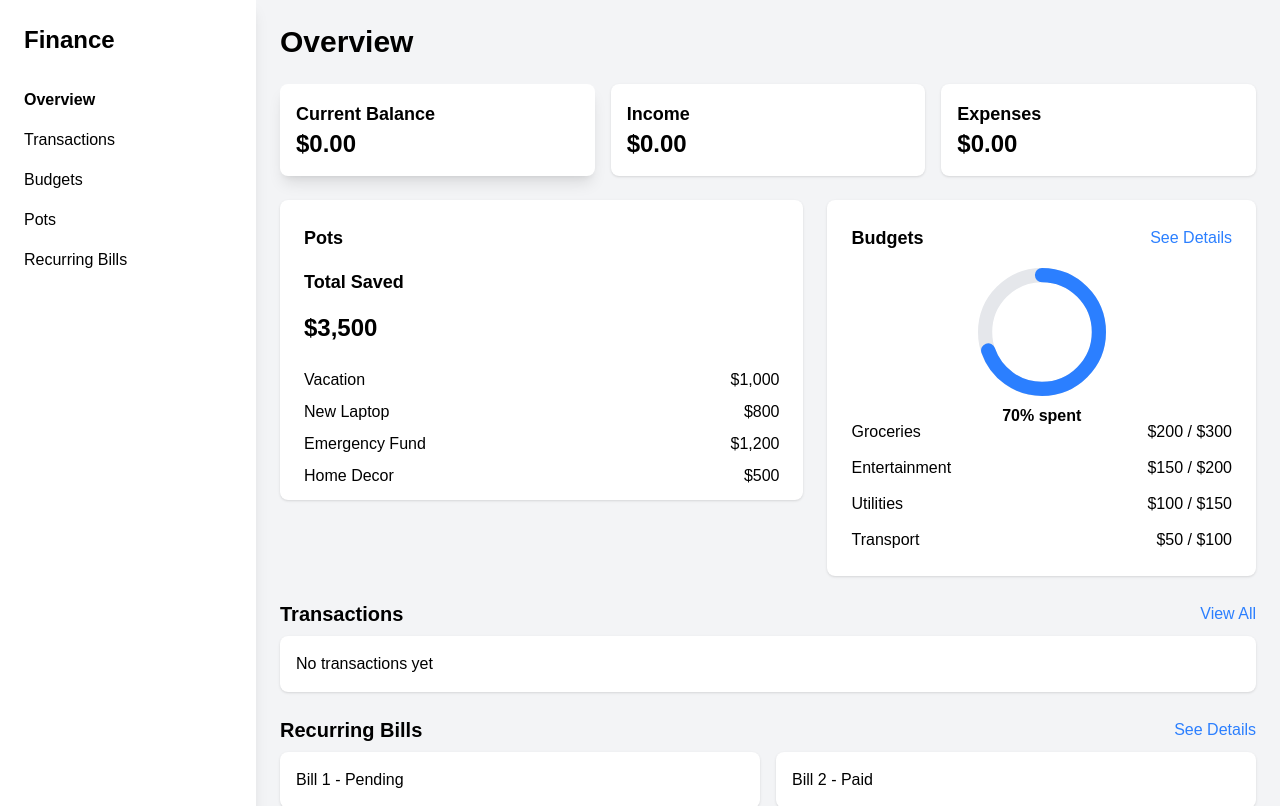
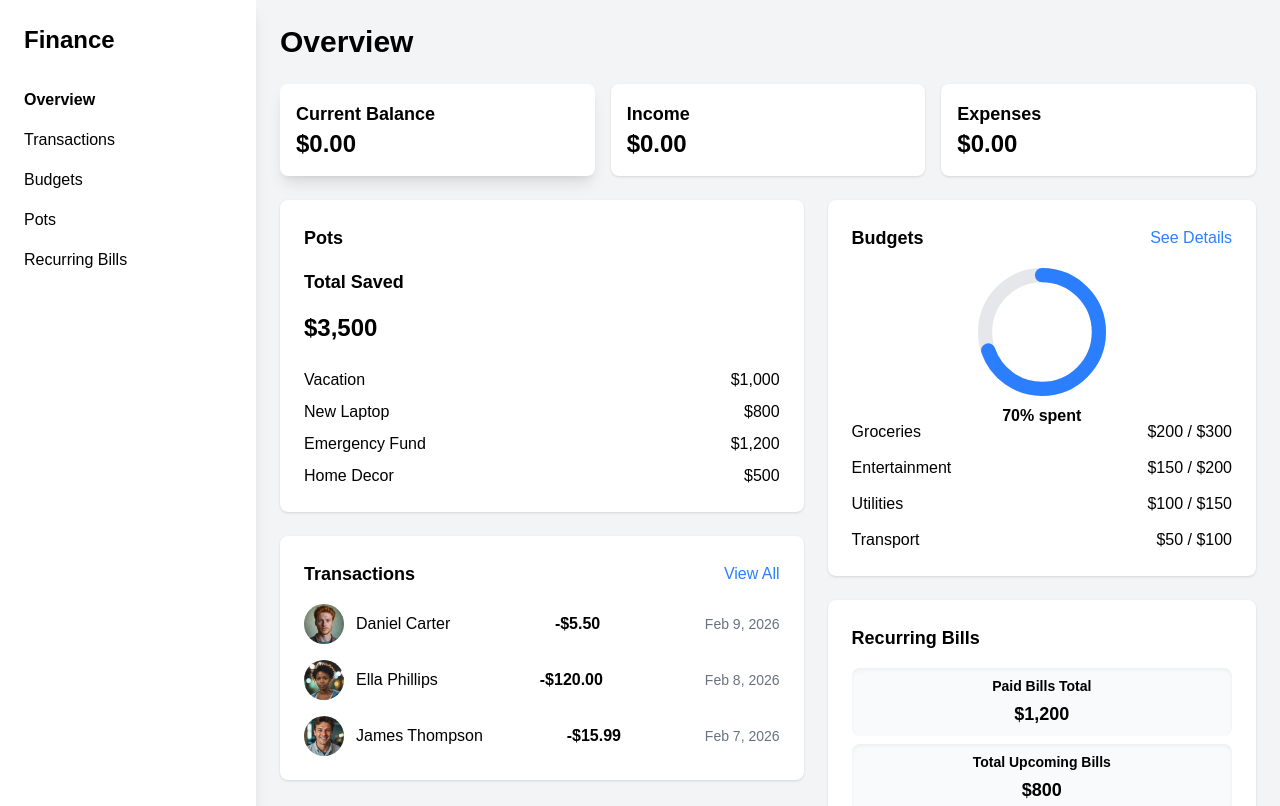
Before and after one commit to Jackspence6/finance-tracker-nextjs, a Next.js app: page / in a window 1280 px wide. Shown: the top 806 px of the page. Built offline with nearby package versions, Linux system fonts and the light colour scheme.

Commit message:
Adds Recurring bills.

```diff
--- a/src/app/page.tsx
+++ b/src/app/page.tsx
@@ -1,3 +1,5 @@
+import Image from "next/image";
+
 export default function OverviewPage() {
   return (
     <div className="min-h-screen flex bg-gray-100">
@@ -34,10 +36,11 @@ export default function OverviewPage() {
           </div>
         </section>
 
-        {/* Pots & Budgets */}
         <section className="mb-6 flex gap-6 items-start">
+          {/* Left column: Pots & Transactions */}
+          <div className="w-[55%] flex flex-col gap-6">
             {/* Pots Card */}
-          <div className="w-[55%] h-75 p-6 bg-white rounded-lg shadow">
+            <div className="p-6 bg-white rounded-lg shadow">
               <h3 className="text-lg font-semibold mb-4">Pots</h3>
 
               <h4 className="text-lg font-semibold mb-4">Total Saved</h4>
@@ -63,8 +66,64 @@ export default function OverviewPage() {
               </ul>
             </div>
 
-          {/* Budgets */}
-          <div className="w-[45%] p-6 bg-white rounded-lg shadow">
+            {/* Transactions Card */}
+            <div className="flex-1 p-6 bg-white rounded-lg shadow flex flex-col">
+              <div className="flex justify-between items-center mb-4">
+                <h3 className="text-lg font-semibold">Transactions</h3>
+                <button className="text-blue-500 hover:underline">View All</button>
+              </div>
+
+              <ul className="flex-1 overflow-y-auto space-y-4">
+                <li className="flex items-center justify-between">
+                  <div className="flex items-center gap-3">
+                    <Image
+                      src="/assets/images/avatars/daniel-carter.jpg"
+                      alt="Avatar"
+                      width={40}
+                      height={40}
+                      className="rounded-full"
+                    />
+                    <span>Daniel Carter</span>
+                  </div>
+                  <span className="font-bold">-$5.50</span>
+                  <span className="text-gray-500 text-sm">Feb 9, 2026</span>
+                </li>
+                <li className="flex items-center justify-between">
+                  <div className="flex items-center gap-3">
+                    <Image
+                      src="/assets/images/avatars/ella-phillips.jpg"
+                      alt="Avatar"
+                      width={40}
+                      height={40}
+                      className="rounded-full"
+                    />
+                    <span>Ella Phillips</span>
+                  </div>
+                  <span className="font-bold">-$120.00</span>
+                  <span className="text-gray-500 text-sm">Feb 8, 2026</span>
+                </li>
+                <li className="flex items-center justify-between">
+                  <div className="flex items-center gap-3">
+                    <Image
+                      src="/assets/images/avatars/james-thompson.jpg"
+                      alt="Avatar"
+                      width={40}
+                      height={40}
+                      className="rounded-full"
+                    />
+                    <span>James Thompson</span>
+                  </div>
+                  <span className="font-bold">-$15.99</span>
+                  <span className="text-gray-500 text-sm">Feb 7, 2026</span>
+                </li>
+              </ul>
+            </div>
+          </div>
+
+          {/* Right column: Budgets & Recurring Bills */}
+          <div className="w-[45%] flex flex-col gap-6">
+            {/* Budgets Card */}
+            <div className="p-6 bg-white rounded-lg shadow flex flex-col">
               <div className="flex justify-between items-center mb-4">
                 <h3 className="text-lg font-semibold">Budgets</h3>
                 <button className="text-blue-500 hover:underline">See Details</button>
@@ -99,7 +158,7 @@ export default function OverviewPage() {
               </div>
 
               {/* Budget items */}
-            <ul className="space-y-3">
+              <ul className="space-y-3 flex-1">
                 <li className="flex justify-between">
                   <span>Groceries</span>
                   <span>$200 / $300</span>
@@ -118,29 +177,27 @@ export default function OverviewPage() {
                 </li>
               </ul>
             </div>
-        </section>
 
+            {/* Recurring Bills Card */}
+            <div className="flex flex-col gap-2 p-6 bg-white rounded-lg shadow">
+              <h3 className="text-lg font-semibold mb-2">Recurring Bills</h3>
 
-        {/* Transactions */}
-        <section className="mb-6">
-          <div className="flex justify-between items-center mb-2">
-            <h2 className="text-xl font-semibold">Transactions</h2>
-            <button className="text-blue-500 hover:underline">View All</button>
+              {/* Stacked sections */}
+              <div className="flex flex-col gap-2">
+                <div className="p-2 bg-gray-50 rounded-lg shadow-inner text-center">
+                  <h4 className="font-semibold mb-1 text-sm">Paid Bills Total</h4>
+                  <p className="text-lg font-bold">$1,200</p>
                 </div>
-          <div className="bg-white rounded-lg shadow p-4">
-            <p>No transactions yet</p>
+                <div className="p-2 bg-gray-50 rounded-lg shadow-inner text-center">
+                  <h4 className="font-semibold mb-1 text-sm">Total Upcoming Bills</h4>
+                  <p className="text-lg font-bold">$800</p>
                 </div>
-        </section>
-
-        {/* Recurring Bills */}
-        <section className="mb-6">
-          <div className="flex justify-between items-center mb-2">
-            <h2 className="text-xl font-semibold">Recurring Bills</h2>
-            <button className="text-blue-500 hover:underline">See Details</button>
+                <div className="p-2 bg-gray-50 rounded-lg shadow-inner text-center">
+                  <h4 className="font-semibold mb-1 text-sm">Due Soon</h4>
+                  <p className="text-lg font-bold">3 Bills</p>
                 </div>
-          <div className="grid grid-cols-1 md:grid-cols-2 gap-4">
-            <div className="p-4 bg-white rounded-lg shadow">Bill 1 - Pending</div>
-            <div className="p-4 bg-white rounded-lg shadow">Bill 2 - Paid</div>
+              </div>
+            </div>
           </div>
         </section>
       </main>
```
Lines whose indentation alone changed are shown as unchanged.
